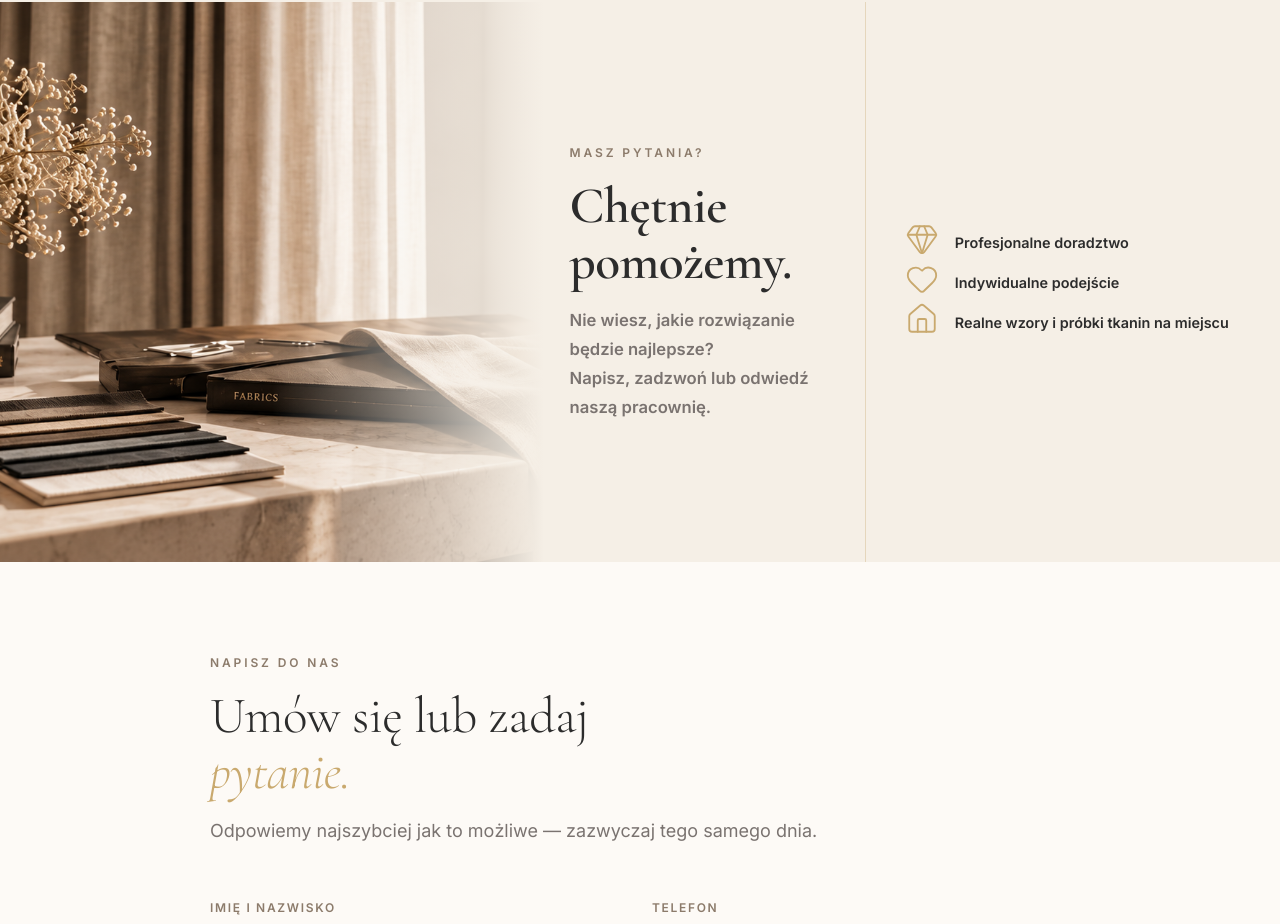
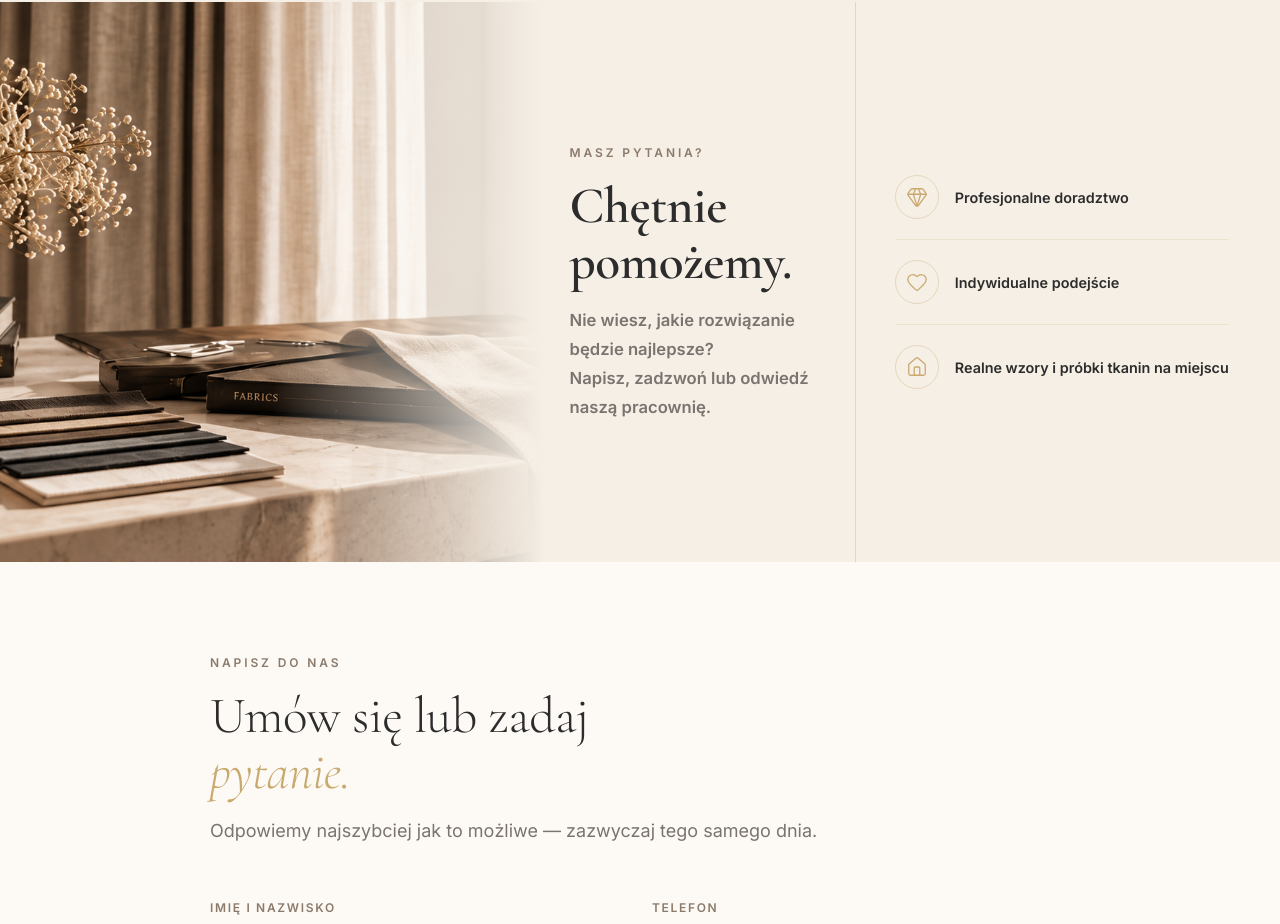
Before and after one commit to web48app/decor-prestige, a React (Vite) app in the folder decor-prestige/: page /kontakt in a window 1280 px wide. Shown: the part 1383-2307 px from the top of the page. Built offline with nearby package versions, Linux system fonts and the light colour scheme.

Commit message:
feat: ikony CTA w stylu WhyUs - kola, separator, slide-in

```diff
--- a/decor-prestige/src/pages/ContactPage/ContactCTA.jsx
+++ b/decor-prestige/src/pages/ContactPage/ContactCTA.jsx
@@ -54,10 +54,14 @@ export default function ContactCTA() {
 
         {/* Ikony */}
         <ul className={styles.ctaFeatures}>
-          {features.map(({ Icon, label }) => (
-            <li key={label} className={styles.ctaFeatureItem}>
+          {features.map(({ Icon, label }, i) => (
+            <li
+              key={label}
+              className={styles.ctaFeatureItem}
+              style={{ '--item-delay': `${0.1 + i * 0.12}s` }}
+            >
               <span className={styles.ctaFeatureIcon}>
-                <Icon size={34} strokeWidth={1.3} />
+                <Icon size={22} strokeWidth={1.4} />
               </span>
               <span>{label}</span>
             </li>
--- a/decor-prestige/src/pages/ContactPage/ContactPage.module.css
+++ b/decor-prestige/src/pages/ContactPage/ContactPage.module.css
@@ -426,7 +426,6 @@ a.contactValue:hover {
   margin: 0;
   display: flex;
   flex-direction: column;
-  gap: var(--space-7);
   flex-shrink: 0;
 }
 
@@ -438,11 +437,42 @@ a.contactValue:hover {
   font-size: clamp(0.9rem, 1.1vw, 1.05rem);
   font-weight: 600;
   color: var(--color-text);
+  padding: var(--space-5) 0;
+
+  opacity: 0;
+  transform: translateX(14px);
+  transition:
+    opacity 0.55s ease var(--item-delay, 0s),
+    transform 0.55s ease var(--item-delay, 0s);
+}
+
+.ctaFeatureItem + .ctaFeatureItem {
+  border-top: 1px solid rgba(201, 169, 110, 0.18);
+}
+
+/* animacja po tym jak rodzic dostanie .visible */
+.ctaRight.visible .ctaFeatureItem {
+  opacity: 1;
+  transform: translateX(0);
 }
 
 .ctaFeatureIcon {
+  display: flex;
+  align-items: center;
+  justify-content: center;
+  width: 44px;
+  height: 44px;
+  border-radius: 50%;
+  border: 1px solid rgba(201, 169, 110, 0.35);
   color: var(--color-accent);
   flex-shrink: 0;
+  transition: border-color var(--transition-normal), color var(--transition-normal);
+}
+
+.ctaFeatureItem:hover .ctaFeatureIcon {
+  border-color: var(--color-accent);
+  color: var(--color-accent);
+  border-width: 1.5px;
 }
 
 /* ============================================================
```
